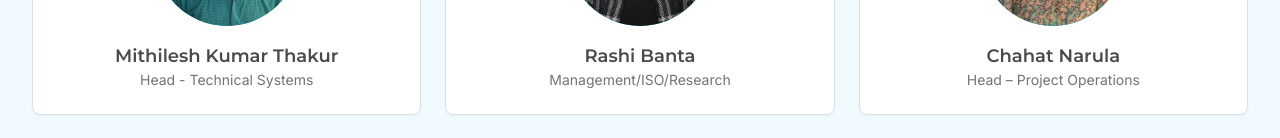
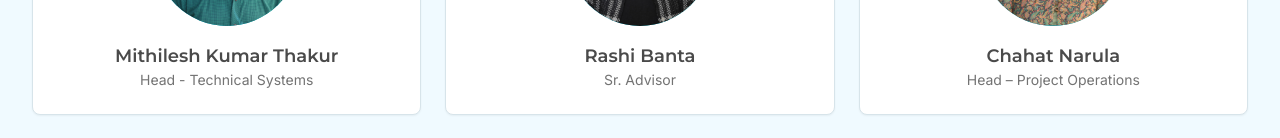
Before and after one commit to HISP-India/hisp-india-web-bones, a React (Vite) app: page /team in a window 1280 px wide. Shown: the part 757-895 px from the top of the page. Built offline with nearby package versions, Linux system fonts and the light colour scheme; the HTML template or start-up script is replaced by a standard one.

Commit message:
Update Rashi Banta designation
Co-authored-by: bhardwajsahilr <194711000+bhardwajsahilr@users.noreply.github.com>

```diff
--- a/src/pages/Team.tsx
+++ b/src/pages/Team.tsx
@@ -79,7 +79,7 @@ const departments = [
       {
         id: "29",
         name: "Rashi Banta",
-        role: "Management/ISO/Research",
+        role: "Sr. Advisor",
         imageUrl: rashiImage,
         bio: "Ms. Rashi Banta is a post graduate in management with over 20 years of valuable hands-on experience in MNCs, Corporate and NGOs. She is a versatile and experienced professional specializing in management, ISO coordination, compliance, and government liaison. Demonstrated expertise in business development, academic coordination, and organizing international academic conferences such as HDCA and IHIP. Skilled in research related to antimicrobial resistance (AMR) projects, with a strong focus on fostering collaboration across diverse stakeholders. Key Skills and Expertise: Project Management & Coordination - Proven ability to manage complex projects, streamline operations, and ensure successful execution of academic and business initiatives under openMRS & DHIS2. ISO Coordination & Compliance - Proficient in developing, implementing, and maintaining ISO standards to ensure operational excellence and regulatory compliance. Successfully coordinated high-profile international academic conferences, including HDCA and IFIP. Played a key role in AMR-related projects, contributing to impactful research and policy recommendations.",
       },
```
